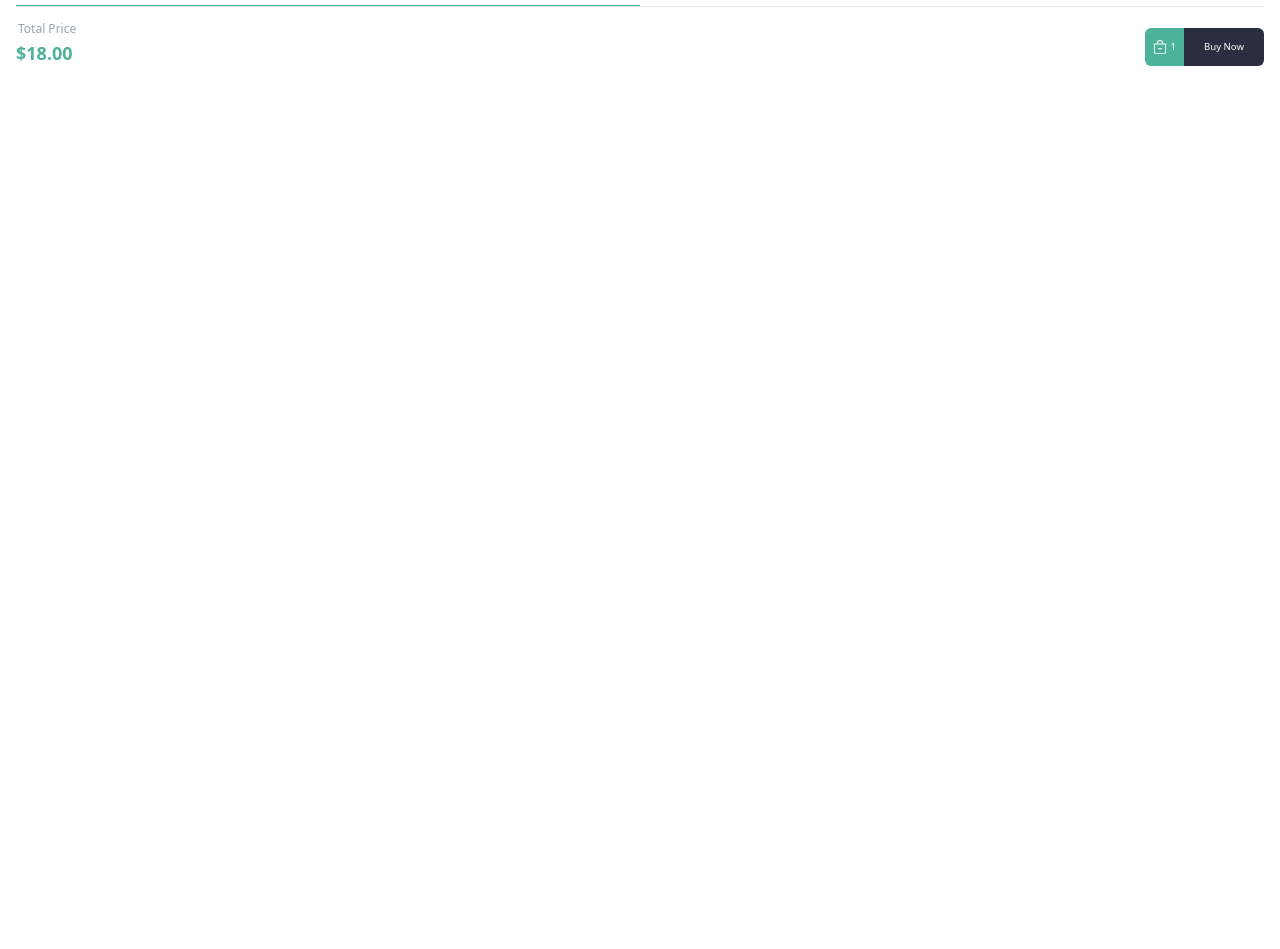
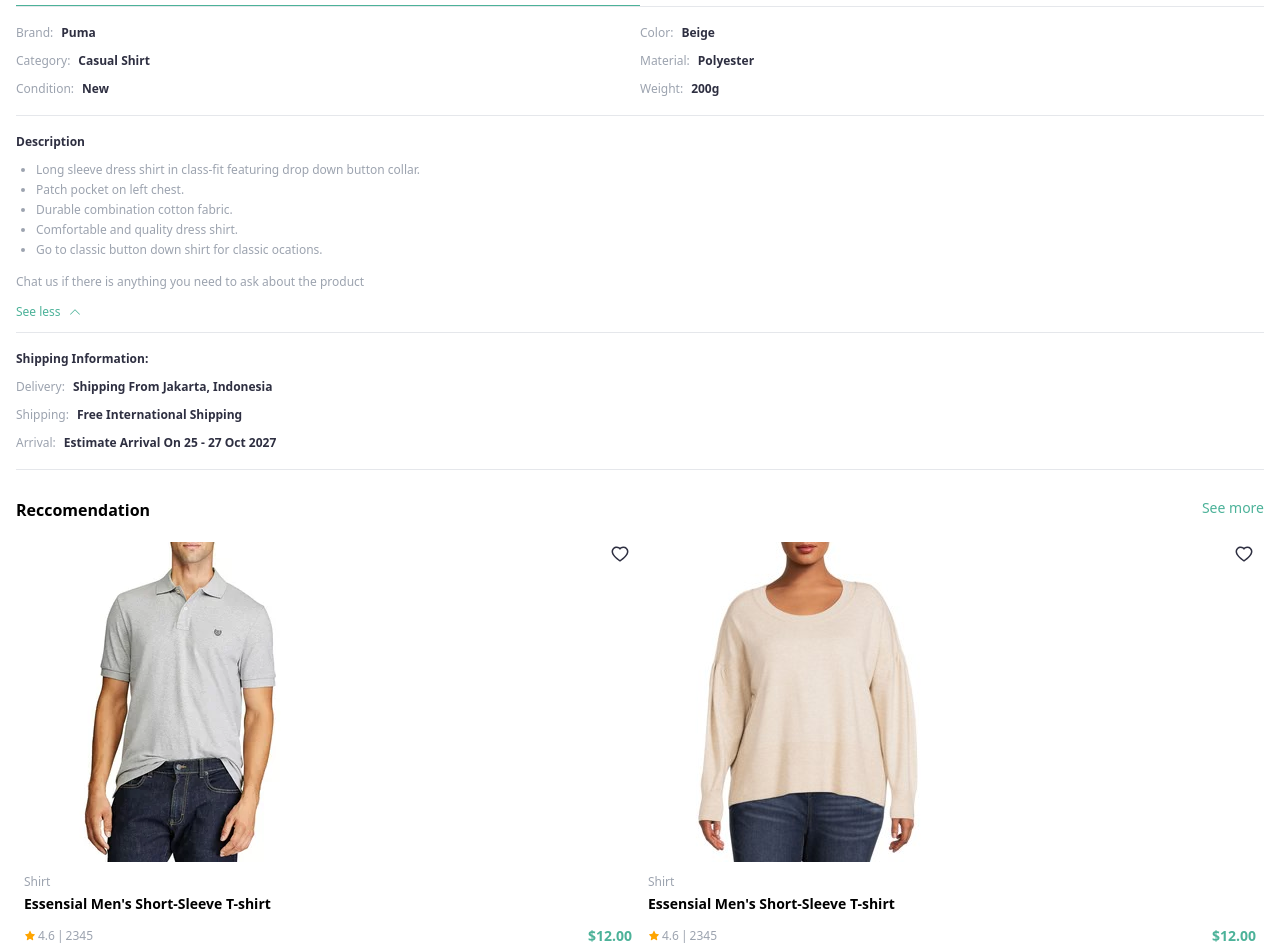
Before and after one commit to muhdszakari6/mobile-marketplace, a React (Vite) app: page /product/1 in a window 1280 px wide. Shown: the part 483-1432 px from the top of the page. Before the commit the page ends 800 px from the top, so only its background shows below. Built offline with nearby package versions, Linux system fonts and the light colour scheme; the HTML template or start-up script is replaced by a standard one.

Commit message:
About item implementation

```diff
--- a/src/components/home/products.tsx
+++ b/src/components/home/products.tsx
@@ -4,7 +4,7 @@ const Products = () => {
   return (
     <div className="py-4 px-4 bg-gray-50">
       <div className="flex justify-between z-10 bg-gray-50 pt-3 pb-2 items-end mb-1 sticky top-[calc(4rem-1px)]">
-        <h2 className="text-lg font-bold text-black capitalize">
+        <h2 className="text-base font-bold text-black capitalize">
           Best Sale Product
         </h2>
         <a href="#" className="text-sm text-primary-500 leading-7">
--- /dev/null
+++ b/src/components/product/product-about.tsx
@@ -0,0 +1,33 @@
+import ProductDescription from "./product-description";
+import ProductShipping from "./product-shipping";
+
+const properties = [
+  { label: "Brand", value: "Puma" },
+  { label: "Color", value: "Beige" },
+  { label: "Category", value: "Casual Shirt" },
+  { label: "Material", value: "Polyester" },
+  { label: "Condition", value: "New" },
+  { label: "Weight", value: "200g" },
+];
+const ProductAbout = () => {
+  return (
+    <>
+      <div className="grid grid-cols-2 pb-3 mb-3 border-b border-gray-200">
+        {properties.map((property) => (
+          <div key={property.label} className="flex items-center">
+            <span className="text-gray-400 text-xs mr-2 leading-7 capitalize">
+              {property.label}:
+            </span>
+            <span className="text-black-500 text-xs leading-7 capitalize font-semibold">
+              {property.value}
+            </span>
+          </div>
+        ))}
+      </div>
+      <ProductDescription />
+      <ProductShipping />
+    </>
+  );
+};
+
+export default ProductAbout;
--- a/src/components/product/product-content.tsx
+++ /dev/null
@@ -1,5 +0,0 @@
-const ProductContent = () => {
-  return <></>;
-};
-
-export default ProductContent;
--- /dev/null
+++ b/src/components/product/product-description.tsx
@@ -0,0 +1,57 @@
+import { useState } from "react";
+import { BsChevronUp } from "react-icons/bs";
+import { BsChevronDown } from "react-icons/bs";
+
+const ProductDescription = () => {
+  const [see_more, setsee_more] = useState(true);
+  return (
+    <div className="pb-3 mb-3 border-b border-gray-200">
+      <h3 className="text-black-500 text-xs leading-7 capitalize font-semibold">
+        Description
+      </h3>
+      <ul className="mt-1 list-disc pl-5">
+        {see_more &&
+          descs.map((desc) => (
+            <li className="text-gray-400 text-xs leading-5" key={desc}>
+              {desc}
+            </li>
+          ))}
+        {!see_more &&
+          descs.slice(0, 2).map((desc) => (
+            <li className="text-gray-400 text-xs leading-5" key={desc}>
+              {desc}
+            </li>
+          ))}
+      </ul>
+      <span className="text-gray-400 text-xs leading-5 block my-3">
+        Chat us if there is anything you need to ask about the product
+      </span>
+      {see_more && (
+        <span
+          onClick={() => setsee_more(false)}
+          className="text-primary-500 text-xs flex items-center"
+        >
+          See less <BsChevronUp className="ml-2" />
+        </span>
+      )}
+      {!see_more && (
+        <span
+          onClick={() => setsee_more(true)}
+          className="text-primary-500 text-xs flex items-center"
+        >
+          See more <BsChevronDown className="ml-2" />
+        </span>
+      )}
+    </div>
+  );
+};
+
+export default ProductDescription;
+
+const descs = [
+  "Long sleeve dress shirt in class-fit featuring drop down button collar.",
+  "Patch pocket on left chest.",
+  "Durable combination cotton fabric.",
+  "Comfortable and quality dress shirt.",
+  "Go to classic button down shirt for classic ocations.",
+];
--- a/src/components/product/product-header.tsx
+++ b/src/components/product/product-header.tsx
@@ -1,9 +1,12 @@
 import { BsChevronLeft, BsShare, BsBagDash } from "react-icons/bs";
-import { AiFillHeart } from "react-icons/ai";
+import { AiFillHeart, AiOutlineHeart } from "react-icons/ai";
 import NotificationBadge from "../ui/notification-badge";
 import { Link } from "react-router-dom";
+import { useState } from "react";
 
 const ProductHeader = () => {
+  const [liked, setLiked] = useState(false);
+
   return (
     <div className="z-10 bg-white px-4 items-center h-16 flex justify-between">
       <Link to={"/"}>
@@ -12,7 +15,18 @@ const ProductHeader = () => {
 
       <div className="flex items-center justify-between">
         <span className="relative mr-4">
-          <AiFillHeart className="text-xl text-red-500" />
+          {!liked && (
+            <AiOutlineHeart
+              onClick={() => setLiked(!liked)}
+              className="text-xl"
+            />
+          )}
+          {liked && (
+            <AiFillHeart
+              onClick={() => setLiked(!liked)}
+              className="text-xl text-red-500"
+            />
+          )}
         </span>
         <span className="relative mr-4">
           <BsShare className="text-xl" />
--- /dev/null
+++ b/src/components/product/product-shipping.tsx
@@ -0,0 +1,27 @@
+const ProductShipping = () => {
+  return (
+    <div className="pb-3 mb-3 border-b border-gray-200">
+      <h3 className="text-black-500 text-xs leading-7 capitalize font-semibold">
+        Shipping Information:
+      </h3>
+      {details.map((detail) => (
+        <div key={detail.label} className="flex items-center">
+          <span className="text-gray-400 text-xs mr-2 leading-7 capitalize">
+            {detail.label}:
+          </span>
+          <span className="text-black-500 text-xs leading-7 capitalize font-semibold">
+            {detail.value}
+          </span>
+        </div>
+      ))}
+    </div>
+  );
+};
+
+export default ProductShipping;
+
+const details = [
+  { label: "Delivery", value: "Shipping from Jakarta, Indonesia" },
+  { label: "Shipping", value: "Free International Shipping" },
+  { label: "Arrival", value: "Estimate arrival on 25 - 27 Oct 2027" },
+];
--- /dev/null
+++ b/src/components/product/recommended-products.tsx
@@ -0,0 +1,52 @@
+import ProductCard from "../ui/product-card";
+
+const Reccomendation = () => {
+  return (
+    <>
+      <div className="flex justify-between z-10  pt-3 pb-2 items-end mb-1 sticky top-[calc(4rem-1px)]">
+        <h2 className="text-base font-bold text-black capitalize">
+          Reccomendation
+        </h2>
+        <a href="#" className="text-sm text-primary-500 leading-7">
+          See more
+        </a>
+      </div>
+      <div className="grid grid-cols-2">
+        {products.map((product) => (
+          <ProductCard
+            photo={product.photo}
+            category={product.category}
+            key={product.id}
+            title={product.name}
+            rating={product.rating}
+            review={product.reviews}
+            price={product.price}
+          />
+        ))}
+      </div>
+    </>
+  );
+};
+
+export default Reccomendation;
+
+const products = [
+  {
+    id: 1,
+    name: "Essensial Men's Short-Sleeve T-shirt",
+    category: "Shirt",
+    rating: 4.6,
+    reviews: 2345,
+    price: 12,
+    photo: "product-one.webp",
+  },
+  {
+    id: 2,
+    name: "Essensial Men's Short-Sleeve T-shirt",
+    category: "Shirt",
+    rating: 4.6,
+    reviews: 2345,
+    price: 12,
+    photo: "product-two.jpeg",
+  },
+];
--- a/src/pages/product-page.tsx
+++ b/src/pages/product-page.tsx
@@ -5,15 +5,19 @@ import { BsCamera } from "react-icons/bs";
 import { AiFillStar } from "react-icons/ai";
 import ProductFooter from "../components/product/product-footer";
 import { Tab } from "@headlessui/react";
+import ProductAbout from "../components/product/product-about";
+import Reccomendation from "../components/product/recommended-products";
 
-const categories = [{name:"About Item", panel:null}, {name:"Reviews", panel:null}];
+const categories = [
+  { name: "About Item", panel: <ProductAbout /> },
+  { name: "Reviews", panel: null },
+];
 
 const container = {
   hidden: { y: "100%" },
   show: {
     y: 0,
     transition: {
-      //   delayChildren: 0.25,
       duration: 0.25,
       staggerChildren: 0.05,
     },
@@ -98,7 +102,7 @@ const ProductPage = () => {
             2.3k sold
           </span>
         </motion.div>
-        <motion.div className="" variants={item}>
+        <motion.div variants={item}>
           <Tab.Group>
             <Tab.List className="flex  border-b border-gray-200 mt-3 mb-3">
               {categories.map((category) => (
@@ -115,14 +119,16 @@ const ProductPage = () => {
               ))}
             </Tab.List>
             <Tab.Panels>
-                {categories.map((category) =>(
-              <Tab.Panel key={category.name}>{category.panel}</Tab.Panel>
-                ))}
+              {categories.map((category) => (
+                <Tab.Panel key={category.name}>{category.panel}</Tab.Panel>
+              ))}
             </Tab.Panels>
           </Tab.Group>
         </motion.div>
+        <motion.div variants={item}>
+          <Reccomendation />
+        </motion.div>
       </div>
-
       <motion.div
         className="fixed z-10 bottom-0 left-0 right-0"
         variants={item}
```
